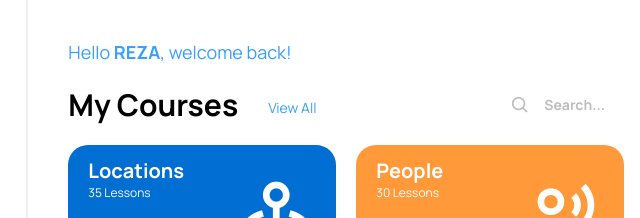
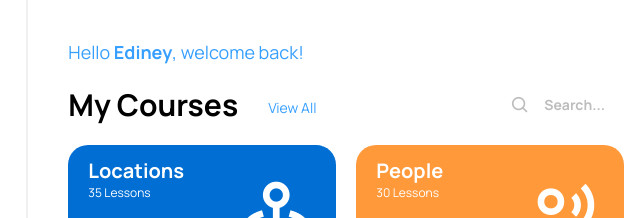
Before and after one commit to Ediiney/Dashboard-2, a plain HTML site: page index.html in a window 1280 px wide. Shown: the top 218 px of the page, 187-827 px from the left. Drawn offline with nearby package versions, Linux system fonts and the light colour scheme.

Commit message:
Update index.html

```diff
--- a/index.html
+++ b/index.html
@@ -64,7 +64,7 @@
                 <button class="menu-btn" id="menu-open">
                     <i class='bx bx-menu'></i>
                 </button>
-                <h5>Hello <b>REZA</b>, welcome back!</h5>
+                <h5>Hello <b>Ediney</b>, welcome back!</h5>
             </header>
 
             <div class="separator">
```
